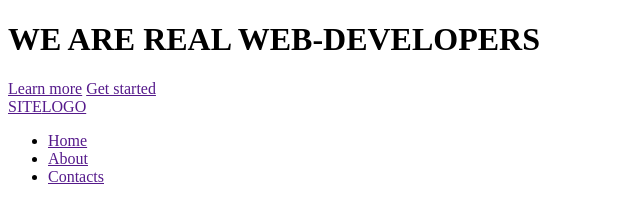
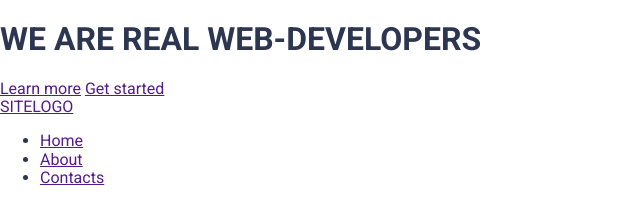
Before and after one commit to Aleksandr1505RY/course-work1, a website: page index.html in a window 1280 px wide. Shown: the whole page, without its empty margins (0-640 px from the left). Drawn offline with Linux system fonts and the light colour scheme.

Commit message:
подключение

```diff
--- a/assets/scss/common/_typography.scss
+++ b/assets/scss/common/_typography.scss
@@ -0,0 +1,20 @@
+*,
+*::before,
+*::after {
+  box-sizing: border-box;
+}
+
+html {
+font-size: $font-size;
+font-family: $font-main;
+}
+body {
+color: $color-primary;
+background-color: $color-light;
+}
+h1 {
+font-family: $font-main;
+}
+a {
+
+}
--- a/assets/scss/style.scss
+++ b/assets/scss/style.scss
@@ -1,18 +1,26 @@
-@use "../../libs/normalize.css/normalize";
+@import "../../libs/normalize.css/normalize";
 
-@use "common/typography";
-@use "common/classes";
+@import "presets/variables";
+@import "presets/skin";
 
-@use "components/header/header";
-@use "components/header/header-overlay";
-@use "components/header/header-menu";
-@use "components/header/header-logo";
-@use "components/header/header-navbar";
-@use "components/header/header-content";
-@use "components/sections/skills/skills";
-@use "components/sections/skills/skill-item";
-@use "components/sections/section-about";
-@use "components/sections/section-form";
-@use "components/sections/section-posts";
+@import "common/typography";
+@import "common/classes";
 
-@use "components/footer/footer";
+//@use "../../libs/normalize.css/normalize";
+
+//@use "common/typography";
+//@use "common/classes";
+
+//@use "components/header/header";
+//@use "components/header/header-overlay";
+//@use "components/header/header-menu";
+//@use "components/header/header-logo";
+//@use "components/header/header-navbar";
+//@use "components/header/header-content";
+//@use "components/sections/skills/skills";
+//@use "components/sections/skills/skill-item";
+//@use "components/sections/section-about";
+//@use "components/sections/section-form";
+//@use "components/sections/section-posts";
+
+//@use "components/footer/footer";*/
```
Also changed, not shown: index.html (+0 -1 lines), assets/css/style.css.
